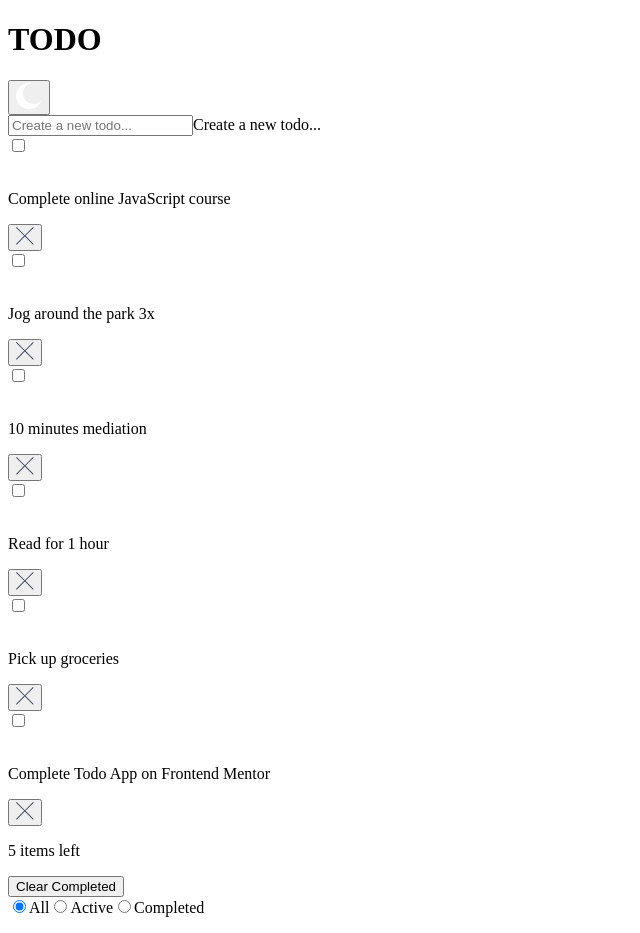
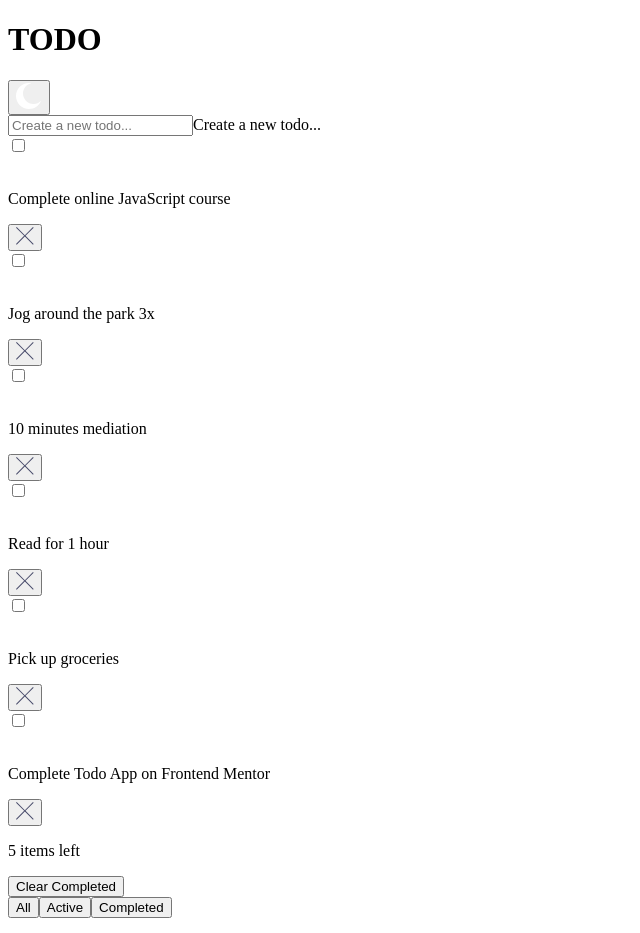
Before and after one commit to JunYuHuang/FMC-todo-app, a React (Create React App) app: page / in a window 1280 px wide. Shown: the top 933 px of the page, without its empty margins (0-640 px from the left). Built offline with nearby package versions, Linux system fonts and the light colour scheme.

Commit message:
Implement add todo, toggle todo completed state, remove todo, clear completed todos, and todo filtering by completed state. Extract components from App.js. Move dummy data into data.json.

```diff
--- a/package.json
+++ b/package.json
@@ -9,6 +9,7 @@
     "@testing-library/react": "^9.5.0",
     "@testing-library/user-event": "^7.2.1",
     "autoprefixer": "^9.8.6",
+    "nanoid": "^3.1.23",
     "postcss": "^7.0.35",
     "react": "^17.0.2",
     "react-dom": "^17.0.2",
--- /dev/null
+++ b/public/data.json
@@ -0,0 +1,32 @@
+[
+    {
+      "id": 0,
+      "description": "Complete online JavaScript course",
+      "completed": true
+    },
+    {
+      "id": 1,
+      "description": "Jog around the park 3x",
+      "completed": false
+    },
+    {
+      "id": 2,
+      "description": "10 minutes mediation",
+      "completed": false
+    },
+    {
+      "id": 3,
+      "description": "Read for 1 hour",
+      "completed": false
+    },
+    {
+      "id": 4,
+      "description": "Pick up groceries",
+      "completed": false
+    },
+    {
+      "id": 5,
+      "description": "Complete Todo App on Frontend Mentor",
+      "completed": false
+    }
+]
--- a/src/App.js
+++ b/src/App.js
@@ -1,178 +1,119 @@
 import React, { useState, useEffect } from "react";
 import "tailwindcss/tailwind.css";
-import styled from "styled-components";
-import { Counter } from "./features/counter/Counter";
+// import styled from "styled-components";
+// import { Counter } from "./features/counter/Counter";
+import { nanoid } from "nanoid";
+import AppHeader from "./components/AppHeader";
+import CreateTodoForm from "./components/CreateTodoForm";
+import Todo from "./components/Todo";
+import TodosMenu from "./components/TodosMenu";
+import TodosFilterTool from "./components/TodosFilterTool";
 
 function App() {
+  const [todoText, setTodoText] = useState("");
   const [isLightTheme, setIsLightTheme] = useState(true);
-  const [todos, setTodos] = useState([
+  const [todoFilter, setTodoFilter] = useState("All");
+  const [todos, setTodos] = useState([]);
+
+  useEffect(() => {
+    fetch("data.json")
+      .then((res) => res.json())
+      .then((data) => {
+        setTodos(data);
+      })
+      .catch((err) => console.log(err));
+  }, []);
+
+  //
+  // helper functions
+  //
+
+  const createTodo = (text) => {
+    setTodos((prevTodos) => {
+      return [
+        ...prevTodos,
         {
-      id: 0,
-      description: "Complete online JavaScript course",
-      completed: true,
-    },
-    {
-      id: 1,
-      description: "Jog around the park 3x",
+          id: nanoid(),
+          description: text,
           completed: false,
         },
-    {
-      id: 2,
-      description: "10 minutes mediation",
-      completed: false,
-    },
-    {
-      id: 3,
-      description: "Read for 1 hour",
-      completed: false,
-    },
-    {
-      id: 4,
-      description: "Pick up groceries",
-      completed: false,
-    },
-    {
-      id: 5,
-      description: "Complete Todo App on Frontend Mentor",
-      completed: false,
-    },
-  ]);
+      ];
+    });
+  };
+
+  const toggleTodoCompletedState = (id) => {
+    setTodos((prevTodos) => {
+      return prevTodos.map((prevTodo) =>
+        prevTodo.id === id
+          ? {
+              ...prevTodo,
+              completed: !prevTodo.completed,
+            }
+          : prevTodo
+      );
+    });
+  };
+
+  const deleteTodo = (id) => {
+    setTodos((prevTodos) => {
+      return prevTodos.filter((prevTodo) => prevTodo.id !== id);
+    });
+  };
+
+  const shouldShowTodo = (todo, filter) => {
+    let show = false;
+    switch (filter) {
+      case "All":
+        show = true;
+        break;
+      case "Active":
+        show = todo.completed ? false : true;
+        break;
+      case "Completed":
+        show = todo.completed ? true : false;
+        break;
+      default:
+        console.log("Error: Invalid filter selected!");
+    }
+    return show;
+  };
 
   return (
     <div className="min-h-screen bg-light-veryLightGrayishBlue">
       <div className={`bg-bg-mobile-light bg-cover h-200px`}></div>
       <div className="mx-6 -mt-38">
-        <div className="flex flex-row justify-between h-mobileLogoHeight">
-          <h1 className="text-white text-logoMobile font-bold tracking-mobileLogo leading-tight">
-            TODO
-          </h1>
-          <button
-            className=""
-            onClick={() =>
-              setIsLightTheme((prevState) => {
-                return !prevState;
-              })
-            }
-          >
-            <img
-              alt={`A ${
-                isLightTheme ? "moon" : "sun"
-              } icon representing the theme toggler button.`}
-              src={
-                isLightTheme
-                  ? "./images/icon-moon.svg"
-                  : "./images/icon-sun.svg"
-              }
-              className="h-5 w-5"
+        <AppHeader
+          isLightTheme={isLightTheme}
+          setIsLightTheme={setIsLightTheme}
         />
-          </button>
-        </div>
-        <form className="mt-10">
-          <div className="rounded-md bg-white flex flex-row items-center">
-            <div className="ml-5 rounded-full h-5 w-5 border-darkGrayishBlue border"></div>
-            <input
-              type="text"
-              className="block py-4 px-3 text-xs text-darkGrayishBlue flex-grow rounded-md focus:outline-none"
-              name="input-todo"
-              placeholder="Create a new todo..."
+        <CreateTodoForm
+          todoText={todoText}
+          setTodoText={setTodoText}
+          createTodo={createTodo}
         />
-            <label htmlFor="input-todo" className="absolute -z-50">
-              Create a new todo...
-            </label>
-          </div>
-        </form>
-        <div className="mt-4 rounded-md bg-white">
+        <div className="mt-4 rounded-md bg-white shadow-sm">
           {todos.map((todo) => {
             return (
-              <div
+              shouldShowTodo(todo, todoFilter) && (
+                <Todo
                   key={todo.id}
-                className="flex flex-row items-center justify-between overflow-x-hidden px-5 py-4 border-solid border-b border-light-veryLightGrayishBlue"
-              >
-                <div className="flex flex-row items-center">
-                  <input
-                    id={`todo-checkbox-${todo.id}`}
-                    type="checkbox"
-                    className="absolute -z-50"
+                  todo={todo}
+                  toggleTodoCompletedState={toggleTodoCompletedState}
+                  deleteTodo={deleteTodo}
                 />
-                  <label
-                    htmlFor={`todo-checkbox-${todo.id}`}
-                    className="flex flex-row items-center"
-                  >
-                    <div
-                      className={`rounded-full h-5 w-5 border-darkGrayishBlue border mr-3 flex flex-col justify-center ${
-                        todo.completed && "bg-bg-check"
-                      }`}
-                    >
-                      <img
-                        alt="An image of a checkmark"
-                        src="./images/icon-check.svg"
-                        className={`block mx-auto w-2 h-2`}
-                      />
-                    </div>
-                    <p
-                      className={`text-xs ${
-                        todo.completed &&
-                        "line-through text-light-lightGrayishBlue"
-                      }`}
-                    >
-                      {todo.description}
-                    </p>
-                  </label>
-                </div>
-                <button className="">
-                  <img
-                    alt="An cross icon representing the delete button."
-                    src="./images/icon-cross.svg"
-                    className="h-3.5 w-3.5"
-                  />
-                </button>
-              </div>
+              )
             );
           })}
-          <div className="flex flex-row items-center justify-between px-5 pt-4 pb-5 text-xs text-light-darkGrayishBlue">
-            <p className="">
-              {todos.filter((todo) => todo.completed === false).length} items
-              left
+          <TodosMenu todos={todos} setTodos={setTodos} />
+        </div>
+        <TodosFilterTool
+          todoFilter={todoFilter}
+          setTodoFilter={setTodoFilter}
+        />
+        <div className="mt-10">
+          <p className="text-sm text-light-darkGrayishBlue text-center">
+            Drag and drop to reorder list
           </p>
-            <div className="hidden"></div>
-            <button className="">Clear Completed</button>
-          </div>
-        </div>
-        <div className="mt-4 rounded-md bg-white flex flex-row justify-center items-center text-sm text-light-darkGrayishBlue py-3.5 font-bold">
-          <label htmlFor="filter-all" className={`mx-2 text-light`}>
-            <input
-              type="radio"
-              id="filter-all"
-              name="filter"
-              value="all"
-              className="absolute -z-50"
-              checked
-            />
-            All
-          </label>
-          <label htmlFor="filter-active" className="mx-2">
-            <input
-              type="radio"
-              id="filter-active"
-              name="filter"
-              value="active"
-              className="absolute -z-50"
-            />
-            Active
-          </label>
-          <label htmlFor="filter-completed" className="mx-2">
-            <input
-              type="radio"
-              id="filter-completed"
-              name="filter"
-              value="completed"
-              className="absolute -z-50"
-            />
-            Completed
-          </label>
-        </div>
-        <div className="mt-10 text-sm text-light-darkGrayishBlue">
-          <p className="text-center">Drag and drop to reorder list</p>
         </div>
       </div>
     </div>
--- /dev/null
+++ b/src/components/AppHeader.js
@@ -0,0 +1,31 @@
+import React from "react";
+
+const AppHeader = ({ isLightTheme, setIsLightTheme }) => {
+  return (
+    <div className="flex flex-row justify-between h-mobileLogoHeight">
+      <h1 className="text-white text-logoMobile font-bold tracking-mobileLogo leading-tight">
+        TODO
+      </h1>
+      <button
+        className=""
+        onClick={() =>
+          setIsLightTheme((prevState) => {
+            return !prevState;
+          })
+        }
+      >
+        <img
+          alt={`A ${
+            isLightTheme ? "moon" : "sun"
+          } icon representing the theme toggler button.`}
+          src={
+            isLightTheme ? "./images/icon-moon.svg" : "./images/icon-sun.svg"
+          }
+          className="h-5 w-5"
+        />
+      </button>
+    </div>
+  );
+};
+
+export default AppHeader;
--- /dev/null
+++ b/src/components/CreateTodoForm.js
@@ -0,0 +1,32 @@
+const CreateTodoForm = ({ todoText, setTodoText, createTodo }) => {
+  const handleCreateTodoForm = (e) => {
+    e.preventDefault();
+    if (todoText !== "") {
+      createTodo(todoText);
+    }
+    setTodoText("");
+  };
+
+  return (
+    <form className="mt-10" onSubmit={(e) => handleCreateTodoForm(e)}>
+      <div className="rounded-md bg-white flex flex-row items-center">
+        <div className="ml-5 rounded-full h-5 w-5 border-darkGrayishBlue border"></div>
+        <input
+          type="text"
+          className="block py-4 px-3 text-xs text-darkGrayishBlue flex-grow rounded-md focus:outline-none"
+          name="input-todo"
+          placeholder="Create a new todo..."
+          value={todoText}
+          onChange={(e) => {
+            setTodoText(e.target.value);
+          }}
+        />
+        <label htmlFor="input-todo" className="absolute -z-50">
+          Create a new todo...
+        </label>
+      </div>
+    </form>
+  );
+};
+
+export default CreateTodoForm;
--- /dev/null
+++ b/src/components/Todo.js
@@ -0,0 +1,48 @@
+const Todo = ({ todo, toggleTodoCompletedState, deleteTodo }) => {
+  return (
+    <div className="flex flex-row items-center justify-between overflow-x-hidden px-5 py-4 border-solid border-b border-light-veryLightGrayishBlue">
+      <div className="flex flex-row items-center">
+        <label
+          htmlFor={`todo-checkbox-${todo.id}`}
+          className="flex flex-row items-center"
+        >
+          <input
+            id={`todo-checkbox-${todo.id}`}
+            name={`todo-checkbox-${todo.id}`}
+            value={todo.id}
+            type="checkbox"
+            className="absolute -z-50"
+            onChange={() => toggleTodoCompletedState(todo.id)}
+          />
+          <div
+            className={`rounded-full h-5 w-5 border-darkGrayishBlue border mr-3 flex flex-col justify-center ${
+              todo.completed && "bg-bg-check"
+            }`}
+          >
+            <img
+              alt="A checkmark"
+              src="./images/icon-check.svg"
+              className={`block mx-auto w-2 h-2`}
+            />
+          </div>
+          <p
+            className={`text-xs ${
+              todo.completed && "line-through text-light-lightGrayishBlue"
+            }`}
+          >
+            {todo.description}
+          </p>
+        </label>
+      </div>
+      <button className="" onClick={() => deleteTodo(todo.id)}>
+        <img
+          alt="An cross icon representing the delete button."
+          src="./images/icon-cross.svg"
+          className="h-3.5 w-3.5"
+        />
+      </button>
+    </div>
+  );
+};
+
+export default Todo;
--- /dev/null
+++ b/src/components/TodosFilterTool.js
@@ -0,0 +1,23 @@
+import React from "react";
+
+const TodosFilterTool = ({ todoFilter, setTodoFilter }) => {
+  return (
+    <div className="mt-4 rounded-md bg-white flex flex-row justify-center items-center py-3.5 shadow-sm text-light-darkGrayishBlue">
+      {["All", "Active", "Completed"].map((filter) => {
+        return (
+          <button
+            key={`filter-${filter}`}
+            className={`text-sm mx-2 font-bold ${
+              todoFilter === filter && "text-light"
+            }`}
+            onClick={() => setTodoFilter(filter)}
+          >
+            {filter}
+          </button>
+        );
+      })}
+    </div>
+  );
+};
+
+export default TodosFilterTool;
--- /dev/null
+++ b/src/components/TodosMenu.js
@@ -0,0 +1,22 @@
+const TodosMenu = ({ todos, setTodos }) => {
+  return (
+    <div className="flex flex-row items-center justify-between px-5 pt-4 pb-5 text-xs text-light-darkGrayishBlue">
+      <p className="">
+        {todos.filter((todo) => todo.completed === false).length} items left
+      </p>
+      <div className="hidden"></div>
+      <button
+        className=""
+        onClick={() =>
+          setTodos((prevTodos) => {
+            return prevTodos.filter((todo) => !todo.completed);
+          })
+        }
+      >
+        Clear Completed
+      </button>
+    </div>
+  );
+};
+
+export default TodosMenu;
```
Also changed, not shown: public/manifest.json. Lines whose indentation alone changed are shown as unchanged.
